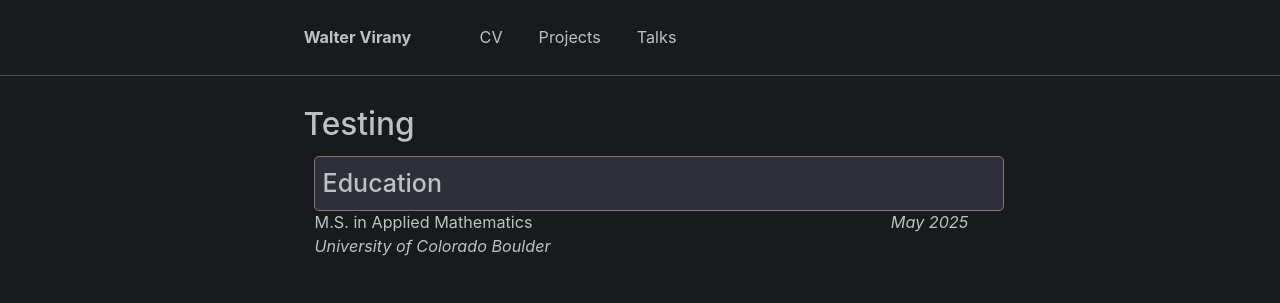
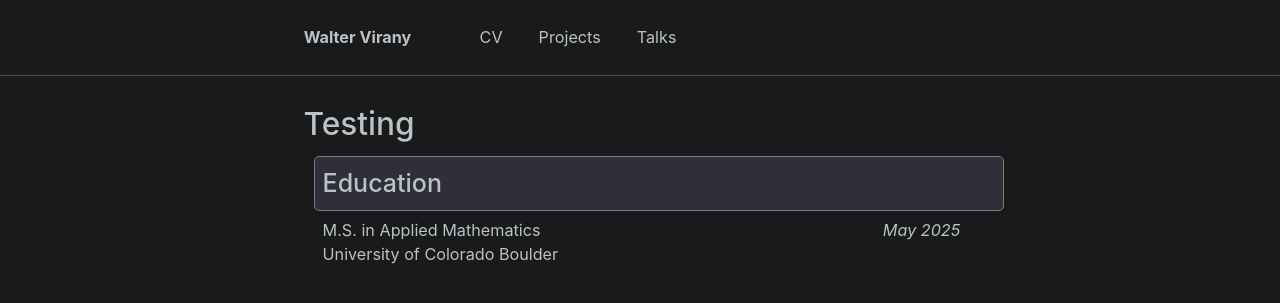
Before and after one commit to wvirany/wvirany.github.io, a Jekyll site: the page built from _pages/test.html, in a window 1280 px wide. Shown: the top 303 px of the page. Built offline with Jekyll 4.4.1, drawn with Linux system fonts in a browser that asks for light colours.

Commit message:
Update test.html

```diff
--- a/_pages/test.html
+++ b/_pages/test.html
@@ -37,7 +37,7 @@
 
 .column {
   float: left;
-  /* padding: 8px; */
+  padding: 8px;
 }
 
 
@@ -52,15 +52,17 @@
         <div class="row">
             <div class="column left">
                 M.S. in Applied Mathematics
+                <br>
+                University of Colorado Boulder
             </div>
             <div class="column right">
                 <i>May 2025</i>
             </div>
         </div>
 
-        <div class="row">
+        <!-- <div class="row">
             <div class="column left"><i>University of Colorado Boulder</i></div>
-        </div>
+        </div> -->
 
         <!-- <div class="row">
             <div class="column left">B.S. in Applied Mathematics</div> <div class="column right">May 2024</div>
```
